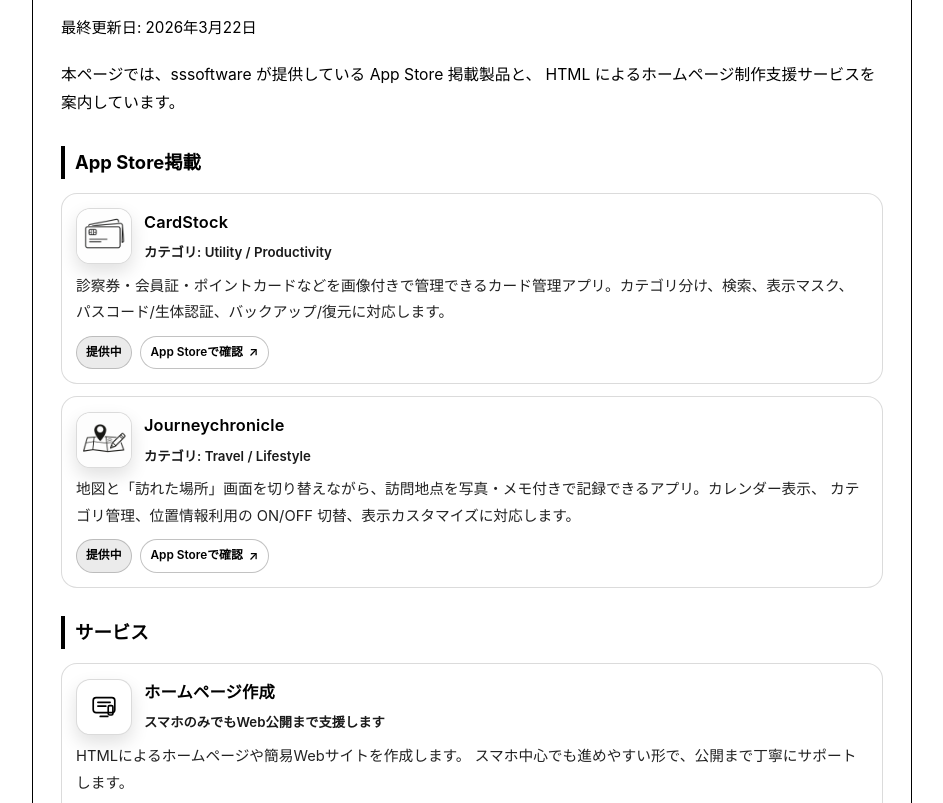
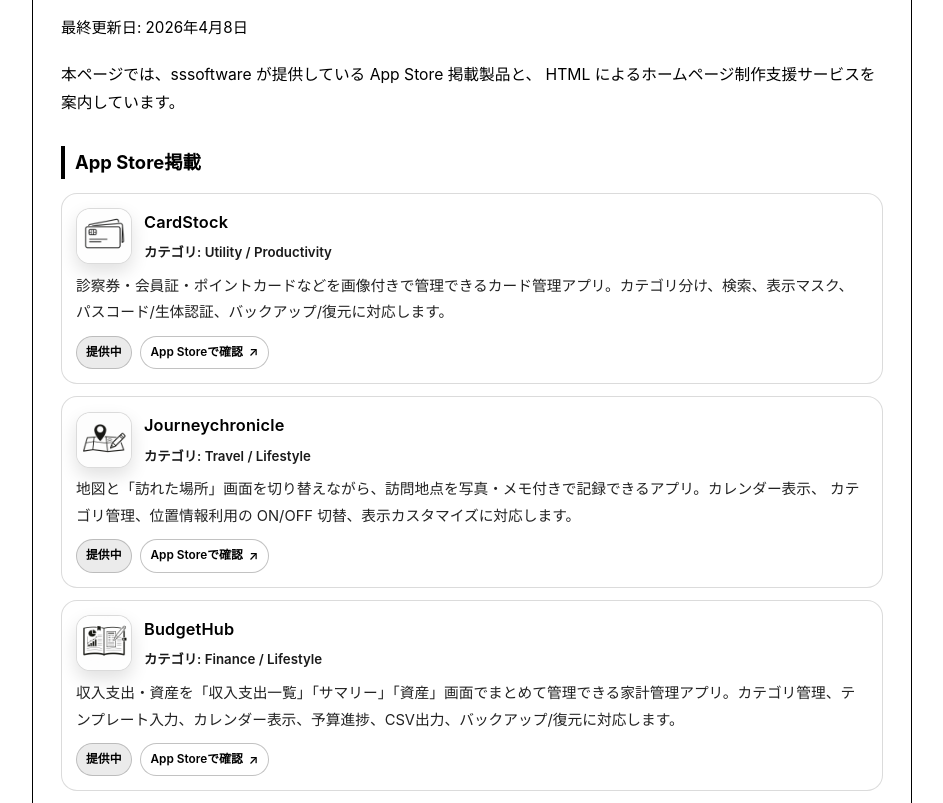
Before and after one commit to ss10ss12ss/sssoftware, a plain HTML site: page products.html in a window 1280 px wide. Shown: the part 108-911 px from the top of the page, without its empty margins (168-1111 px from the left). Drawn offline with Linux system fonts and the light colour scheme.

Commit message:
Update products.html

```diff
--- a/products.html
+++ b/products.html
@@ -336,7 +336,7 @@
   <main>
     <section class="panel">
       <h1>全ての製品・サービス</h1>
-      <p class="meta">最終更新日: 2026年3月22日</p>
+      <p class="meta">最終更新日: 2026年4月8日</p>
 
       <p>
         本ページでは、sssoftware が提供している App Store 掲載製品と、
@@ -398,6 +398,32 @@
             <a class="store-link" href="https://apps.apple.com/us/app/journeychronicle/id6759945485" target="_blank" rel="noopener noreferrer" aria-label="JourneychronicleをApp Storeで確認">App Storeで確認</a>
           </div>
         </article>
+
+        <article class="app-card">
+          <div class="app-head">
+            <img
+              class="app-icon"
+              src="index_public_contact_assets/budgethub-icon.png"
+              data-fallback-src="/index_public_contact_assets/budgethub-icon.png"
+              alt="BudgetHub アイコン"
+              width="56"
+              height="56"
+              loading="eager"
+              decoding="sync"
+            />
+            <div>
+              <h3 class="app-name">BudgetHub</h3>
+              <p class="app-meta">カテゴリ: Finance / Lifestyle</p>
+            </div>
+          </div>
+          <p class="app-desc">
+            収入支出・資産を「収入支出一覧」「サマリー」「資産」画面でまとめて管理できる家計管理アプリ。カテゴリ管理、テンプレート入力、カレンダー表示、予算進捗、CSV出力、バックアップ/復元に対応します。
+          </p>
+          <div class="app-status-row">
+            <span class="status-badge">提供中</span>
+            <a class="store-link" href="https://apps.apple.com/us/app/budgethub-%E5%8F%8E%E5%85%A5%E6%94%AF%E5%87%BA-%E5%AE%B6%E8%A8%88%E7%B0%BF-%E8%B3%87%E7%94%A3%E3%82%92%E3%81%BE%E3%81%A8%E3%82%81%E3%81%A6%E7%AE%A1%E7%90%86/id6761228578" target="_blank" rel="noopener noreferrer" aria-label="BudgetHubをApp Storeで確認">App Storeで確認</a>
+          </div>
+        </article>
       </div>
 
       <h2>サービス</h2>
```
